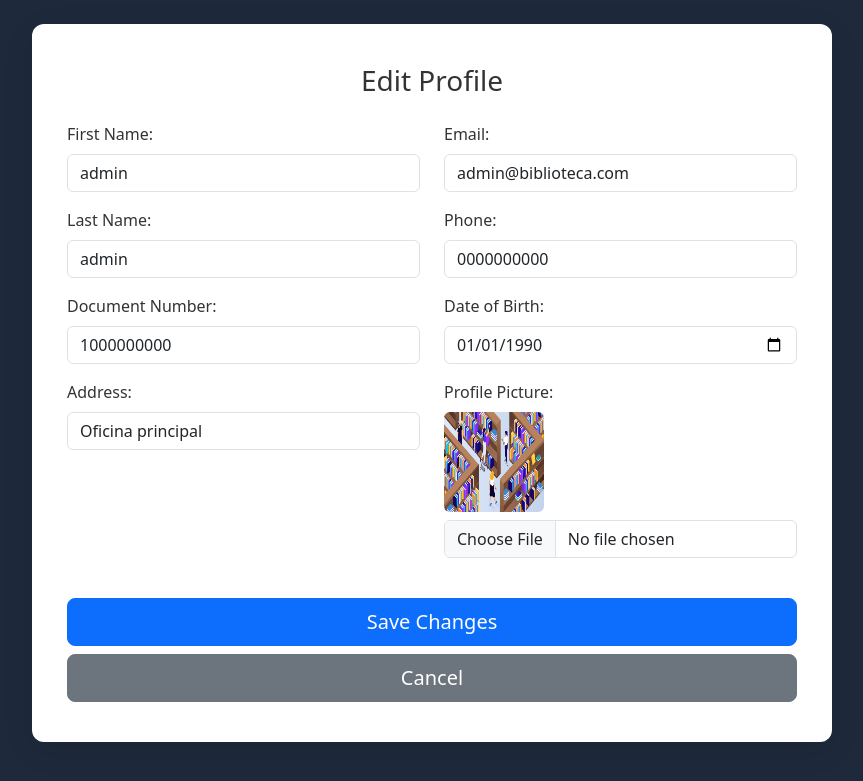
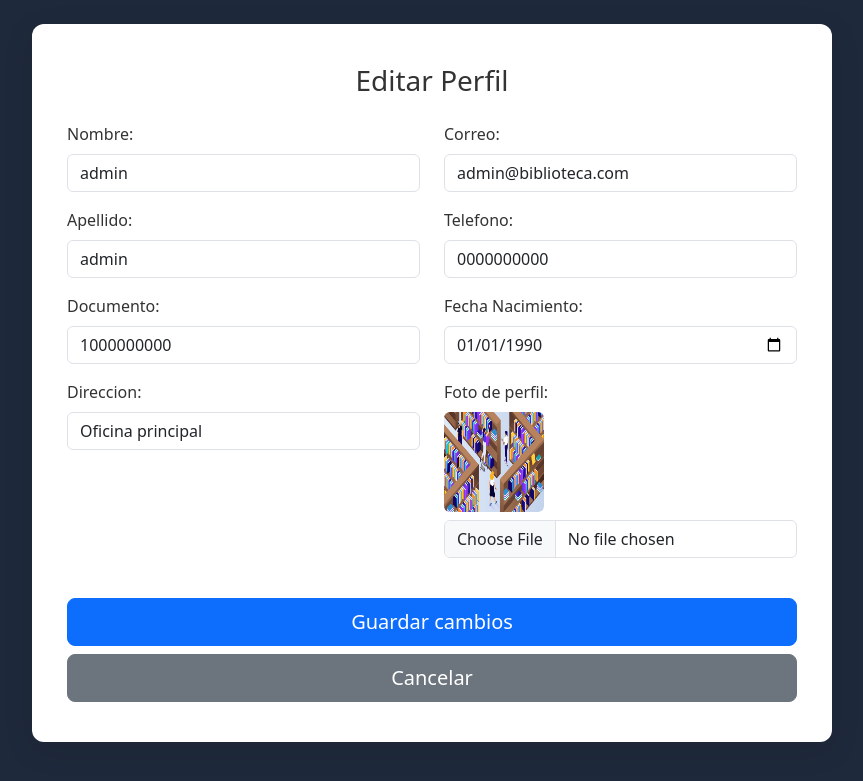
Before and after one commit to DANI-SHINO/SDS-Library, a Flask app: page /admin/configuracion in a window 1280 px wide. Shown: the top 781 px of the page, without its empty margins (208-1071 px from the left). Run offline with Flask 3, Linux system fonts and the light colour scheme; a user stored in the database is signed in.

Commit message:
Update configuracion.html

```diff
--- a/templates/configuracion.html
+++ b/templates/configuracion.html
@@ -19,7 +19,7 @@
          style="max-width: 800px; background: #fff; padding: 40px 35px; border-radius: 12px; box-shadow: 0 8px 30px rgba(0, 0, 0, 0.1); color: #333;">
 
       <!-- ✅ Page title -->
-      <h3 class="mb-4 text-center">Edit Profile</h3>
+      <h3 class="mb-4 text-center">Editar Perfil</h3>
 
       <!-- ✅ Profile edit form -->
       <form method="POST" enctype="multipart/form-data" id="perfilForm">
@@ -29,25 +29,25 @@
 
             <!-- First name -->
             <div class="mb-3">
-              <label for="nombre" class="form-label">First Name:</label>
+              <label for="nombre" class="form-label">Nombre:</label>
               <input type="text" id="nombre" name="nombre" class="form-control" value="{{ usuario.nombre }}">
             </div>
 
             <!-- Last name -->
             <div class="mb-3">
-              <label for="apellido" class="form-label">Last Name:</label>
+              <label for="apellido" class="form-label">Apellido:</label>
               <input type="text" id="apellido" name="apellido" class="form-control" value="{{ usuario.apellido }}">
             </div>
 
             <!-- Document number -->
             <div class="mb-3">
-              <label for="documento" class="form-label">Document Number:</label>
+              <label for="documento" class="form-label">Documento:</label>
               <input type="text" id="documento" name="documento" class="form-control" value="{{ usuario.documento }}">
             </div>
 
             <!-- Address -->
             <div class="mb-3">
-              <label for="direccion" class="form-label">Address:</label>
+              <label for="direccion" class="form-label">Direccion:</label>
               <input type="text" id="direccion" name="direccion" class="form-control" value="{{ usuario.direccion }}">
             </div>
 
@@ -58,25 +58,25 @@
 
             <!-- Email -->
             <div class="mb-3">
-              <label for="correo" class="form-label">Email:</label>
+              <label for="correo" class="form-label">Correo:</label>
               <input type="email" id="correo" name="correo" class="form-control" value="{{ usuario.correo }}">
             </div>
 
             <!-- Phone -->
             <div class="mb-3">
-              <label for="telefono" class="form-label">Phone:</label>
+              <label for="telefono" class="form-label">Telefono:</label>
               <input type="text" id="telefono" name="telefono" class="form-control" value="{{ usuario.telefono }}">
             </div>
 
             <!-- Birth date -->
             <div class="mb-3">
-              <label for="fecha_nacimiento" class="form-label">Date of Birth:</label>
+              <label for="fecha_nacimiento" class="form-label">Fecha Nacimiento:</label>
               <input type="date" id="fecha_nacimiento" name="fecha_nacimiento" class="form-control" value="{{ usuario.fecha_nacimiento }}">
             </div>
 
             <!-- Profile picture -->
             <div class="mb-3">
-              <label for="foto_perfil" class="form-label">Profile Picture:</label><br>
+              <label for="foto_perfil" class="form-label">Foto de perfil:</label><br>
               <img src="{{ url_for('static', filename='fotos_perfil/' + (usuario.foto if usuario.foto else 'default_user.png')) }}"
                    alt="Current photo" class="rounded mb-2" width="100" height="100">
               <input type="file" id="foto_perfil" name="foto_perfil" accept="image/*" class="form-control">
@@ -88,10 +88,10 @@
         <!-- ✅ Action buttons -->
         <div class="d-grid gap-2 mt-4">
           <button type="submit" class="btn btn-primary btn-lg">
-            Save Changes
+            Guardar cambios
           </button>
           <button type="button" class="btn btn-secondary btn-lg" onclick="history.back()">
-            Cancel
+            Cancelar
           </button>
         </div>
       </form>
```
